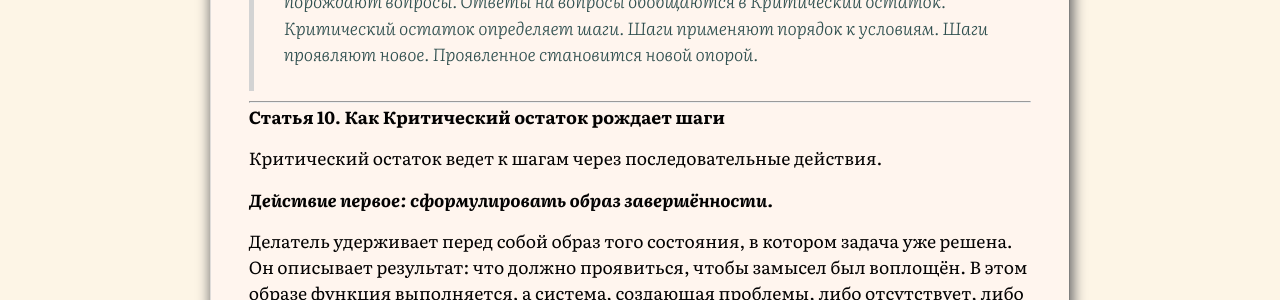
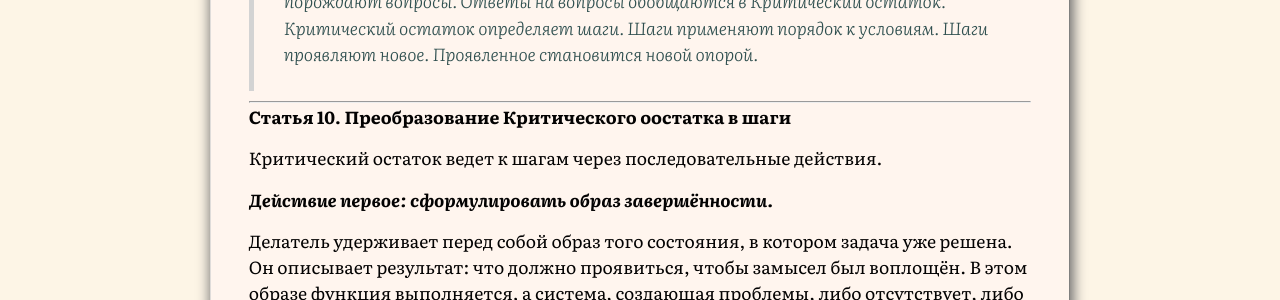
Before and after one commit to SergSi/land-use-art, a Jekyll site: the page built from _posts/2026-06-24-key.md, in a window 1280 px wide and 900 px high, scrolled down 4500 px. Shown: the part 157-457 px from the top of the window. Built offline with Jekyll 4.4.1, drawn with Linux system fonts in a browser that asks for light colours; some web fonts are replaced.

Commit message:
Update 2026-06-24-key.md

```diff
--- a/_posts/2026-06-24-key.md
+++ b/_posts/2026-06-24-key.md
@@ -115,7 +115,7 @@ class: analitika
 
 ---
 
-**Статья 10. Как Критический остаток рождает шаги**
+**Статья 10. Преобразование Критического оостатка в шаги**
 
 Критический остаток ведет к шагам через последовательные действия.
 
```
